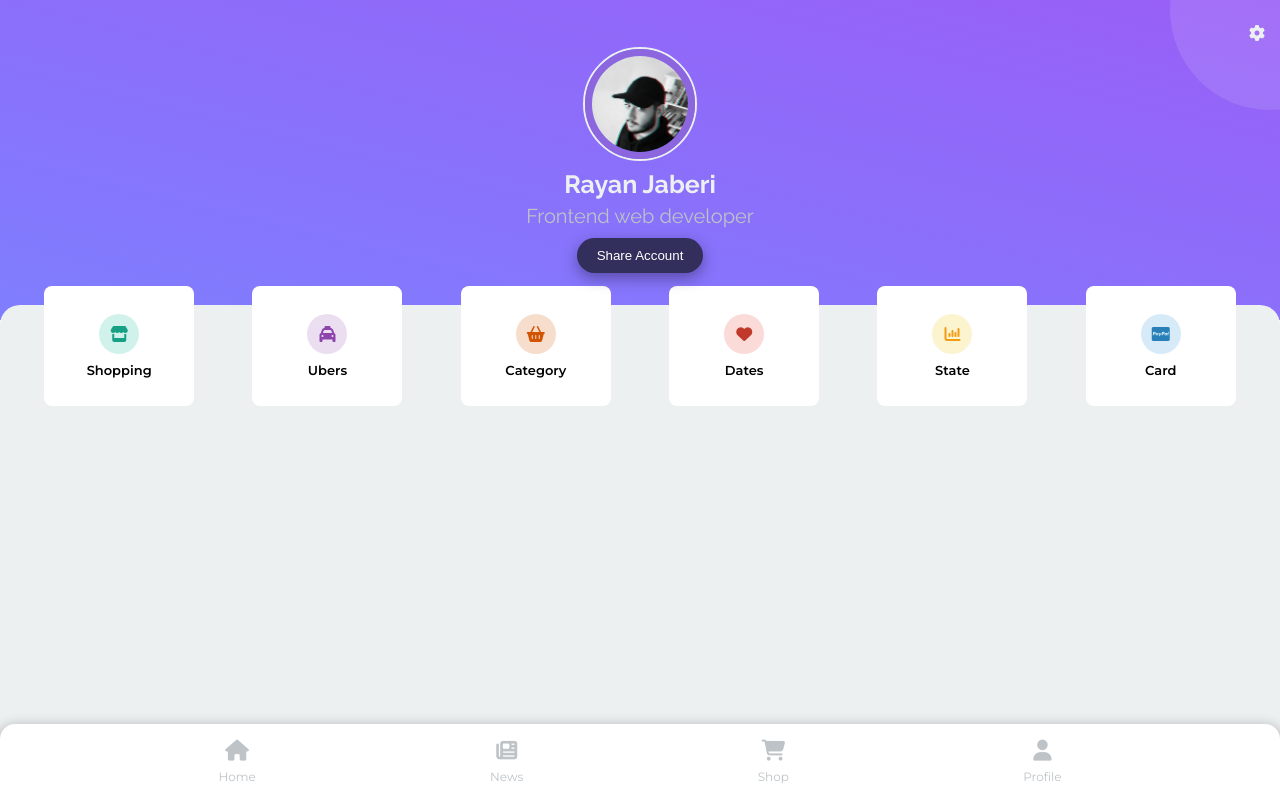
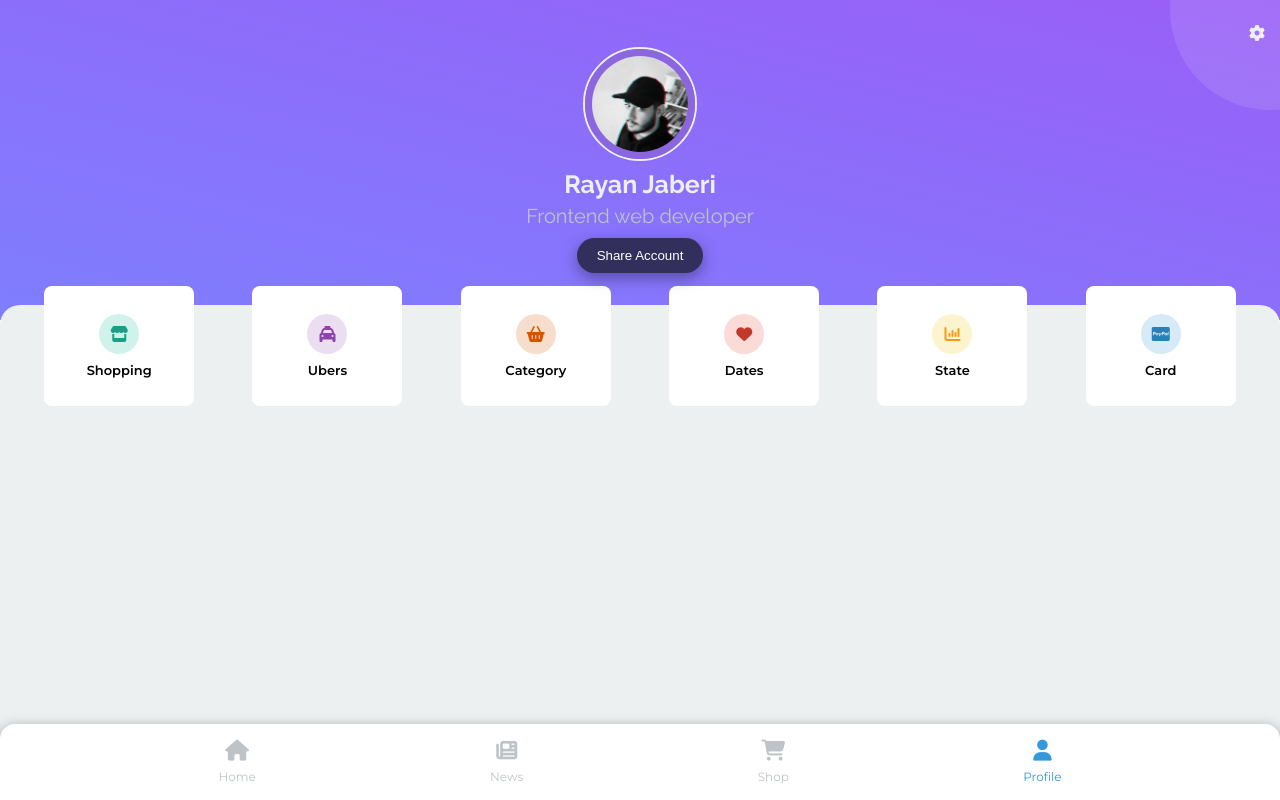
Before and after one commit to randomhex1998/sana-app, a React (Create React App) app: page /profile in a window 1280 px wide. Built offline with nearby package versions, Linux system fonts and the light colour scheme.

Commit message:
make active link for menu section with react router dom

```diff
--- a/src/components/Navbar/Menu.jsx
+++ b/src/components/Navbar/Menu.jsx
@@ -1,5 +1,31 @@
-import { Link } from "react-router-dom";
+import { Link, useLocation } from "react-router-dom";
+import { useEffect, useState } from "react";
+
 export const Menu = () => {
+  const location = useLocation();
+  let [profileColor, setProfileColor] = useState(0);
+  let [newsColor, setNewsColor] = useState(0);
+  let [shopColor, setShopColor] = useState(0);
+  // let [profileColor, setProfileColor] = useState(0);
+
+  useEffect(() => {
+    if (location.pathname == "/profile") {
+      setProfileColor(1);
+    } else {
+      setProfileColor(0);
+    }
+    if (location.pathname == "/news") {
+      setNewsColor(1);
+    } else {
+      setNewsColor(0);
+    }
+    if (location.pathname == "/shop") {
+      setShopColor(1);
+    } else {
+      setShopColor(0);
+    }
+  }, [location]);
+
   return (
     <ul className="menu-area">
       <li className="nav-items">
@@ -9,19 +35,27 @@ export const Menu = () => {
         </a>
       </li>
       <li className="nav-items">
-        <a href="#" className="nav-links">
+        <Link
+          to="/news"
+          className={newsColor ? "color-menu-active nav-links" : "nav-links"}>
           <i className="fa-solid fa-newspaper"></i>
           News
-        </a>
+        </Link>
       </li>
       <li className="nav-items">
-        <a href="#" className="nav-links">
+        <Link
+          to="/shop"
+          className={shopColor ? "color-menu-active nav-links" : "nav-links"}>
           <i className="fa-solid fa-cart-shopping"></i>
           Shop
-        </a>
+        </Link>
       </li>
       <li className="nav-items">
-        <Link to="/profile" className="nav-links">
+        <Link
+          to="/profile"
+          className={
+            profileColor ? "color-menu-active nav-links" : "nav-links"
+          }>
           <i className="fa-solid fa-user"></i>
           Profile
         </Link>
--- a/src/scss/_def.scss
+++ b/src/scss/_def.scss
@@ -38,3 +38,7 @@ button{
   border-radius: 20px;
   cursor: pointer;
 }
+
+.color-menu-active{
+  color: #3498db !important;
+}
```
